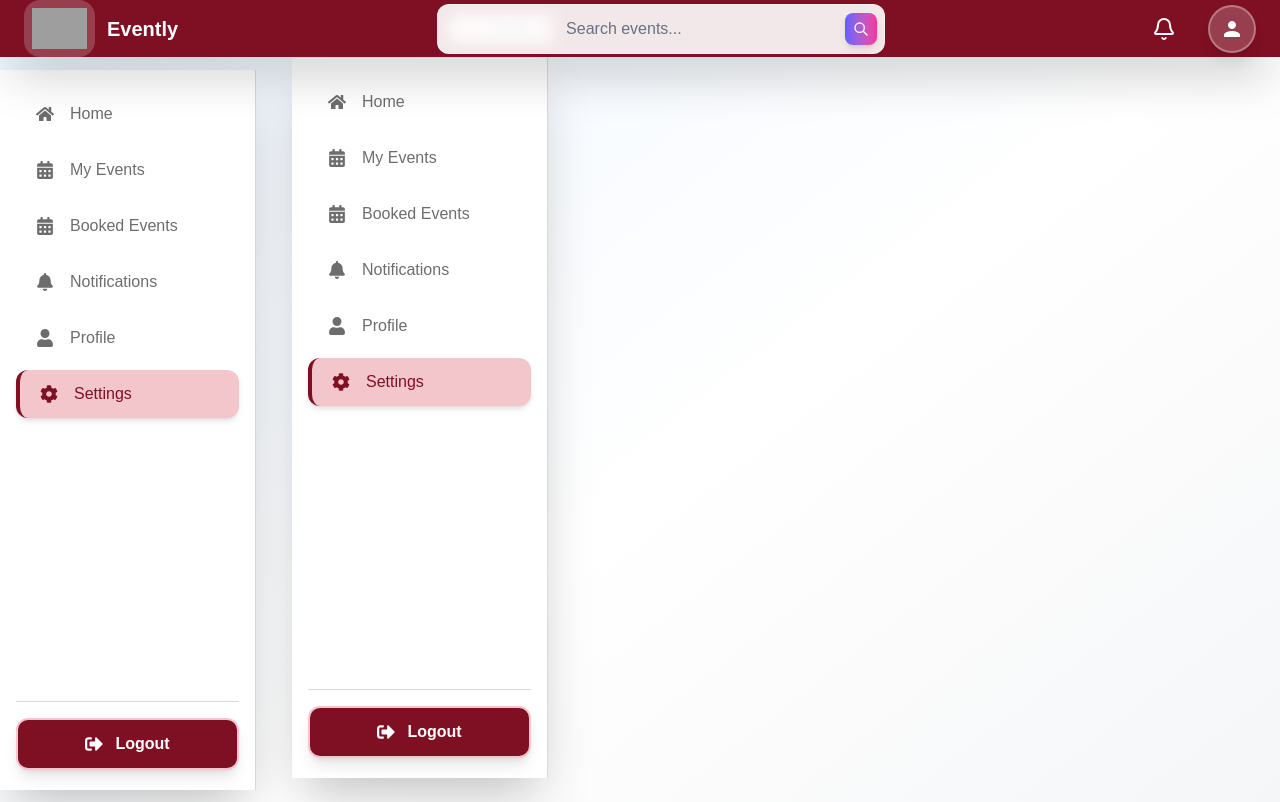
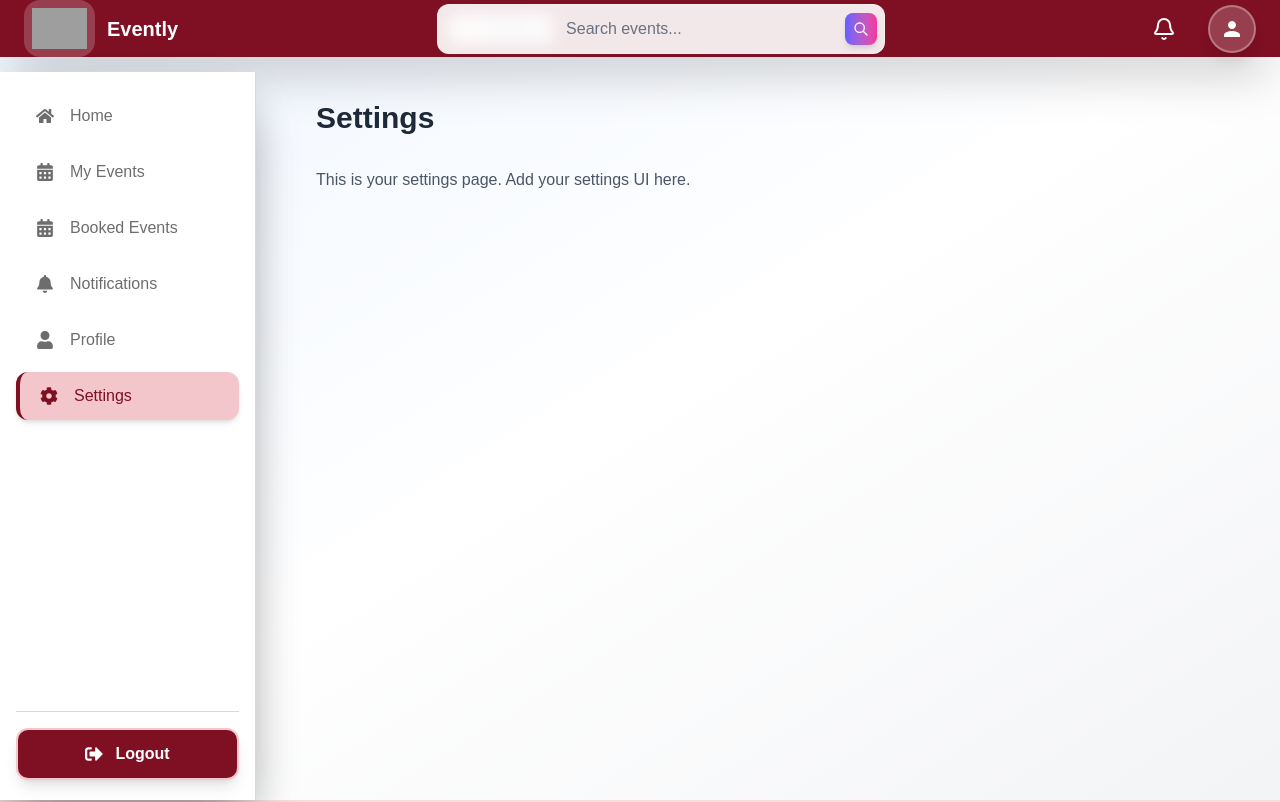
Before and after one commit to ritikarawal/Web-Evently-frontend, a Next.js app: page /settings in a window 1280 px wide. Shown: the top 802 px of the page. Built offline with nearby package versions, Linux system fonts and the light colour scheme; no server answers; grey boxes are pictures that could not be loaded.

Commit message:
fixed sidebar

```diff
--- a/components/Sidebar.tsx
+++ b/components/Sidebar.tsx
@@ -25,7 +25,7 @@ export default function Sidebar() {
 
   return (
     <aside
-      className="top-0 w-64 mt-1.5 h-[calc(100vh-5rem)] shadow-2xl flex flex-col py-5 px-4 z-100 border-r bg-[var(--surface)]"
+      className="fixed left-0 top-[4.5rem] w-64 h-[calc(100vh-4.5rem)] shadow-2xl flex flex-col py-5 px-4 z-40 border-r bg-[var(--surface)] overflow-y-auto"
       style={{ borderColor: 'var(--border)' }}
     >
       <nav className="flex flex-col gap-2 flex-1">
```
